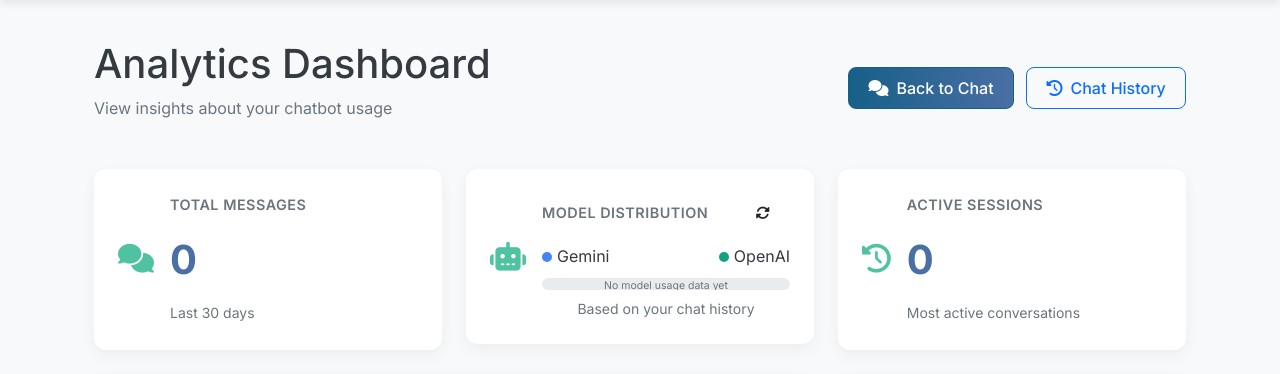
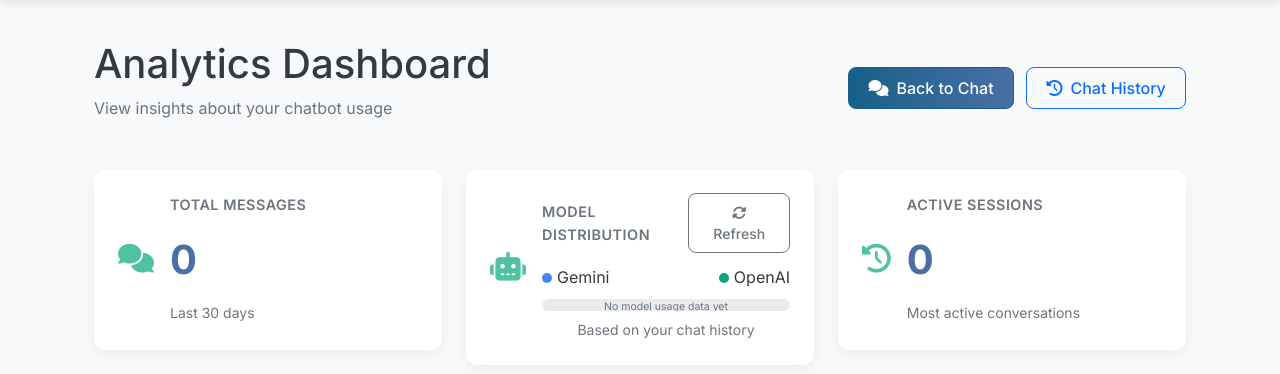
Before and after one commit to paulavishek/Nexus-360, a Django app: page /dashboard/ in a window 1280 px wide. Shown: the part 68-442 px from the top of the page. Run offline with Django 5.2, Linux system fonts and the light colour scheme; the visitor is signed in with stand-in values (Sample User, id 1); data that the repository does not hold is empty.

Commit message:
Enhance model data refresh button with outline style and label

```diff
--- a/templates/chatbot/dashboard.html
+++ b/templates/chatbot/dashboard.html
@@ -177,8 +177,8 @@
                 <div style="width: 100%;">
                     <div class="stats-title d-flex justify-content-between align-items-center">
                         <span>Model Distribution</span>
-                        <button id="refresh-model-data" class="btn btn-sm" title="Refresh model data">
-                            <i class="fas fa-sync-alt"></i>
+                        <button id="refresh-model-data" class="btn btn-sm btn-outline-secondary" title="Refresh model data">
+                            <i class="fas fa-sync-alt"></i> Refresh
                         </button>
                     </div>
                     <div class="d-flex justify-content-between align-items-center">
```
